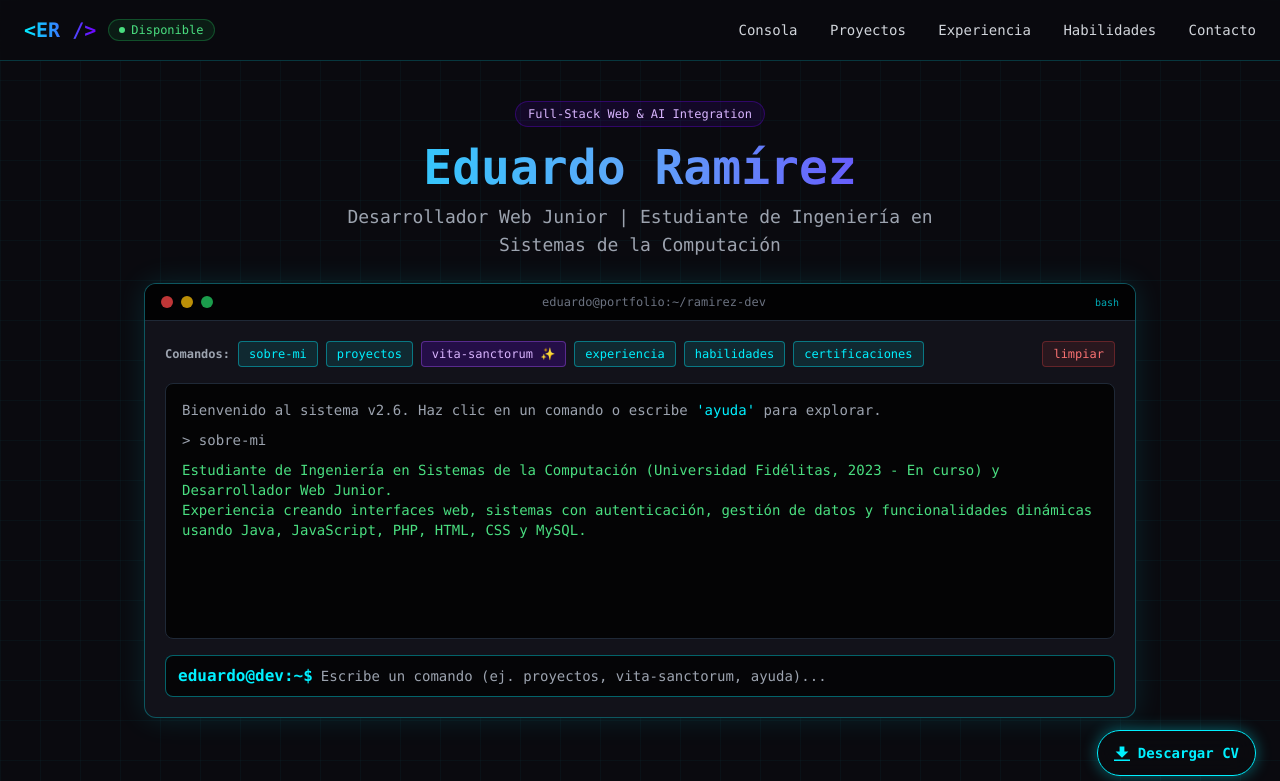
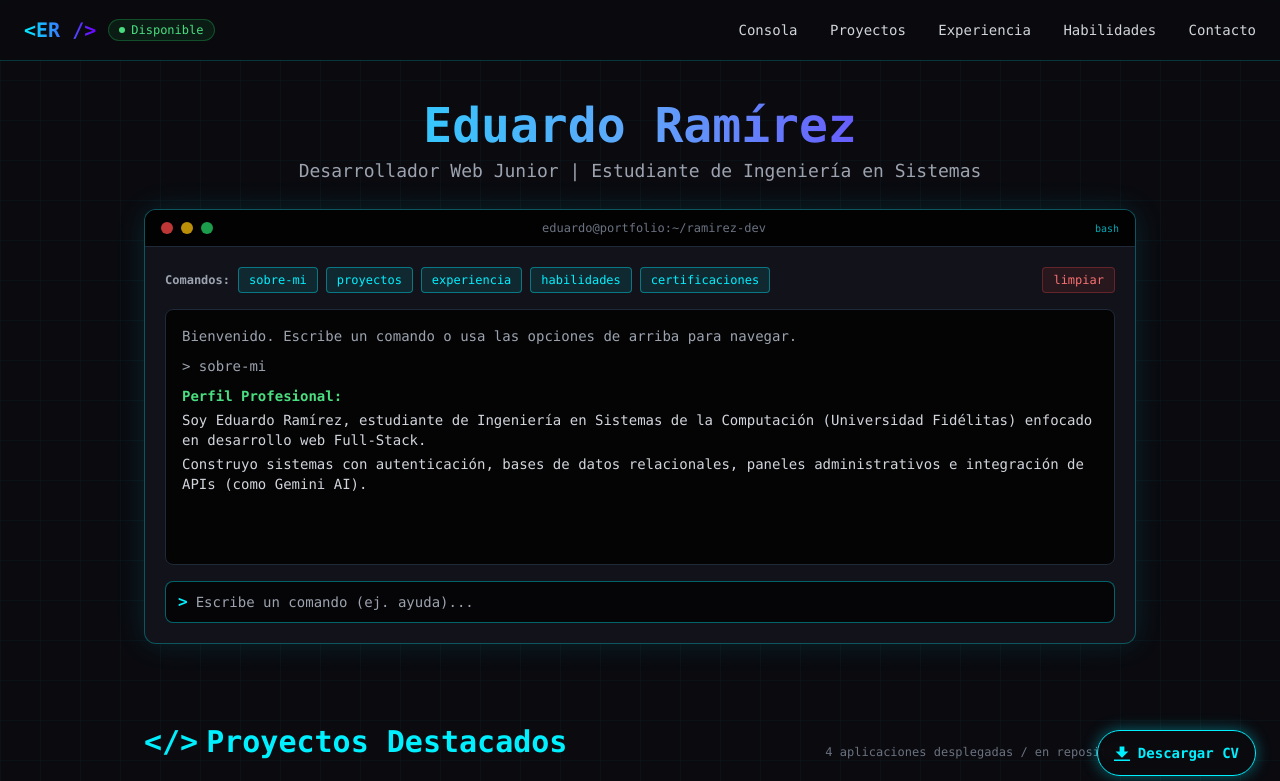
Before and after one commit to Eduardora21/portafolio-eduardo-ramirez, a plain HTML site: page index.html in a window 1280 px wide. Both pictures are taken after a click on the button "sobre-mi". Shown: the top 781 px of the page. Drawn offline with nearby package versions, Linux system fonts and the light colour scheme.

Commit message:
Actualización de index.

```diff
--- a/index.html
+++ b/index.html
@@ -28,14 +28,12 @@
     }
   </script>
   <style>
-    /* Cuadrícula cyber sutil en el fondo */
     .cyber-grid {
       background-size: 40px 40px;
       background-image:
         linear-gradient(to right, rgba(0, 240, 255, 0.03) 1px, transparent 1px),
         linear-gradient(to bottom, rgba(0, 240, 255, 0.03) 1px, transparent 1px);
     }
-    /* Scrollbar personalizada para la terminal */
     #terminal-screen::-webkit-scrollbar {
       width: 6px;
     }
@@ -76,22 +74,18 @@
 
     <!-- SECCIÓN CONSOLA INTERACTIVA -->
     <section id="consola" class="space-y-6">
-      <div class="text-center space-y-3">
-        <div class="inline-block px-3 py-1 rounded-full bg-cyber-purple/10 border border-cyber-purple/30 text-purple-300 text-xs mb-1">
-          Full-Stack Web &amp; AI Integration
-        </div>
+      <div class="text-center space-y-2">
         <h1 class="text-4xl md:text-5xl font-bold text-transparent bg-clip-text bg-gradient-to-r from-cyber-neon via-blue-400 to-cyber-purple">
           Eduardo Ramírez
         </h1>
-        <p class="text-gray-400 text-sm md:text-lg max-w-2xl mx-auto">
-          Desarrollador Web Junior | Estudiante de Ingeniería en Sistemas de la Computación
+        <p class="text-gray-400 text-base md:text-lg">
+          Desarrollador Web Junior | Estudiante de Ingeniería en Sistemas
         </p>
       </div>
 
       <!-- Ventana estilo Terminal -->
       <div class="bg-cyber-card border border-cyber-neon/30 rounded-xl overflow-hidden shadow-[0_0_30px_rgba(0,240,255,0.12)]">
 
-        <!-- Barra superior de ventana -->
         <div class="bg-black/90 px-4 py-2.5 border-b border-gray-800 flex items-center justify-between">
           <div class="flex items-center gap-2">
             <span class="w-3 h-3 rounded-full bg-red-500/80"></span>
@@ -107,7 +101,6 @@
             <span class="text-gray-400 py-1 font-bold">Comandos:</span>
             <button onclick="runCommand('sobre-mi')" class="bg-cyber-neon/10 hover:bg-cyber-neon/25 text-cyber-neon border border-cyber-neon/40 px-2.5 py-1 rounded transition-all">sobre-mi</button>
             <button onclick="runCommand('proyectos')" class="bg-cyber-neon/10 hover:bg-cyber-neon/25 text-cyber-neon border border-cyber-neon/40 px-2.5 py-1 rounded transition-all">proyectos</button>
-            <button onclick="runCommand('vita-sanctorum')" class="bg-cyber-purple/20 hover:bg-cyber-purple/35 text-purple-300 border border-purple-500/40 px-2.5 py-1 rounded transition-all">vita-sanctorum ✨</button>
             <button onclick="runCommand('experiencia')" class="bg-cyber-neon/10 hover:bg-cyber-neon/25 text-cyber-neon border border-cyber-neon/40 px-2.5 py-1 rounded transition-all">experiencia</button>
             <button onclick="runCommand('habilidades')" class="bg-cyber-neon/10 hover:bg-cyber-neon/25 text-cyber-neon border border-cyber-neon/40 px-2.5 py-1 rounded transition-all">habilidades</button>
             <button onclick="runCommand('certificaciones')" class="bg-cyber-neon/10 hover:bg-cyber-neon/25 text-cyber-neon border border-cyber-neon/40 px-2.5 py-1 rounded transition-all">certificaciones</button>
@@ -115,12 +108,12 @@
           </div>
 
           <div id="terminal-screen" class="bg-black/80 border border-gray-800 rounded-lg p-4 text-xs md:text-sm font-mono h-64 overflow-y-auto space-y-2.5 leading-relaxed">
-            <p class="text-gray-400">Bienvenido al sistema v2.6. Haz clic en un comando o escribe <span class="text-cyber-neon">'ayuda'</span> para explorar.</p>
+            <p class="text-gray-400">Bienvenido. Escribe un comando o usa las opciones de arriba para navegar.</p>
           </div>
 
           <div class="flex items-center bg-black/70 border border-cyber-neon/40 focus-within:border-cyber-neon focus-within:shadow-[0_0_10px_rgba(0,240,255,0.2)] rounded-lg px-3 py-2 transition-all">
-            <span class="text-cyber-neon font-bold mr-2">eduardo@dev:~$</span>
-            <input type="text" id="command-input" autocomplete="off" class="bg-transparent text-cyber-text w-full focus:outline-none text-xs md:text-sm" placeholder="Escribe un comando (ej. proyectos, vita-sanctorum, ayuda)...">
+            <span class="text-cyber-neon font-bold mr-2">&gt;</span>
+            <input type="text" id="command-input" autocomplete="off" class="bg-transparent text-cyber-text w-full focus:outline-none text-xs md:text-sm" placeholder="Escribe un comando (ej. ayuda)...">
           </div>
         </div>
       </div>
@@ -142,9 +135,6 @@
           <div>
             <div class="h-48 bg-black/60 overflow-hidden border-b border-gray-800 relative">
               <img src="img/index.png" alt="Vita Sanctorum - Santoral Católico" class="w-full h-full object-cover object-top group-hover:scale-105 transition-transform duration-500">
-              <div class="absolute top-3 right-3 bg-black/80 backdrop-blur-sm border border-cyber-neon/50 text-cyber-neon text-[10px] px-2.5 py-1 rounded-full font-bold">
-                ✨ Destacado
-              </div>
             </div>
             <div class="p-6 space-y-3">
               <div class="flex items-center justify-between gap-2">
@@ -165,7 +155,7 @@
           </div>
           <div class="px-6 pb-6 pt-2 flex items-center justify-between border-t border-gray-800/60 mt-2">
             <a href="https://vita-sanctorum.kesug.com/" target="_blank" class="inline-flex items-center gap-1.5 text-xs text-cyber-neon hover:underline font-bold pt-2">
-              Visitar plataforma en vivo <span>↗</span>
+              Ver sitio web <span>→</span>
             </a>
           </div>
         </div>
@@ -190,7 +180,7 @@
           </div>
           <div class="px-6 pb-6 pt-2 flex items-center justify-between border-t border-gray-800/60 mt-2">
             <a href="https://ramirez-contratista.great-site.net/" target="_blank" class="inline-flex items-center gap-1.5 text-xs text-cyber-neon hover:underline font-bold pt-2">
-              Ver sitio web <span>↗</span>
+              Ver sitio web <span>→</span>
             </a>
           </div>
         </div>
@@ -393,6 +383,119 @@
     <span>Descargar CV</span>
   </a>
 
-  <script src="script.js"></script>
+  <!-- Lógica de Consola Actualizada (Incluida aquí para evitar problemas de caché) -->
+  <script>
+    const terminalScreen = document.getElementById('terminal-screen');
+    const commandInput = document.getElementById('command-input');
+
+    const commandsData = {
+      'ayuda': `
+        <div class="text-gray-300 space-y-1">
+          <p class="text-green-400 font-bold">Comandos disponibles:</p>
+          <p>• <span class="text-cyber-neon">sobre-mi</span>        - Perfil profesional y objetivos</p>
+          <p>• <span class="text-cyber-neon">proyectos</span>       - Listado completo de proyectos desarrollados</p>
+          <p>• <span class="text-cyber-neon">experiencia</span>     - Trayectoria y formación académica</p>
+          <p>• <span class="text-cyber-neon">habilidades</span>     - Stack tecnológico y herramientas</p>
+          <p>• <span class="text-cyber-neon">certificaciones</span> - Credenciales Cisco, Scrum e idiomas</p>
+          <p>• <span class="text-red-400">limpiar</span>         - Limpia la pantalla de la consola</p>
+        </div>
+      `,
+      'sobre-mi': `
+        <div class="text-gray-300 space-y-1">
+          <p class="text-green-400 font-bold">Perfil Profesional:</p>
+          <p>Soy Eduardo Ramírez, estudiante de Ingeniería en Sistemas de la Computación (Universidad Fidélitas) enfocado en desarrollo web Full-Stack.</p>
+          <p>Construyo sistemas con autenticación, bases de datos relacionales, paneles administrativos e integración de APIs (como Gemini AI).</p>
+        </div>
+      `,
+      'proyectos': `
+        <div class="text-gray-300 space-y-1.5">
+          <p class="text-green-400 font-bold">Proyectos Académicos y Personales:</p>
+          <p>1. <span class="text-white font-bold">Vita Sanctorum:</span> Plataforma web del santoral católico con panel administrativo, PHP + MySQL (PDO) e integración de Gemini AI para reflexiones sobre virtudes.</p>
+          <p>2. <span class="text-white font-bold">Sitio Web Contratista:</span> Aplicación web con panel administrativo, carga de imágenes y transacciones en PHP con PDO.</p>
+          <p>3. <span class="text-white font-bold">Dashboard Deportivo - Invictus Quebradas:</span> Sistema web Full-Stack en Node/Express + MySQL, API REST y pizarra táctica.</p>
+          <p>4. <span class="text-white font-bold">English Quest:</span> Plataforma web gamificada para aprendizaje de inglés en niños con PHP + MySQL (PDO).</p>
+        </div>
+      `,
+      'experiencia': `
+        <div class="text-gray-300 space-y-1">
+          <p class="text-green-400 font-bold">Experiencia y Educación:</p>
+          <p>• <span class="text-white font-bold">Pasantía UI/UX - Beta Tech</span> (Oct 2022 - Dic 2022): Prototipos en Penpot y flujos de usuario.</p>
+          <p>• <span class="text-white font-bold">Ing. en Sistemas de la Computación</span> - Universidad Fidélitas (2023 - En curso).</p>
+          <p>• <span class="text-white font-bold">Técnico Medio en Informática</span> - IPEC Santo Domingo (2021 - 2022).</p>
+        </div>
+      `,
+      'habilidades': `
+        <div class="text-gray-300 space-y-1">
+          <p class="text-green-400 font-bold">Stack Tecnológico:</p>
+          <p>• <span class="text-white">Frontend:</span> HTML5, CSS3, JavaScript, Tailwind CSS, Bootstrap.</p>
+          <p>• <span class="text-white">Backend:</span> PHP (PDO), Node.js, Express.js, Java.</p>
+          <p>• <span class="text-white">Datos & Herramientas:</span> MySQL, SQL, Git/GitHub, Docker, APIs REST, Gemini AI, Scrum.</p>
+        </div>
+      `,
+      'certificaciones': `
+        <div class="text-gray-300 space-y-1">
+          <p class="text-green-400 font-bold">Certificaciones e Idiomas:</p>
+          <p>• CCNA: Fundamentos de Conmutación, Enrutamiento y Redes Inalámbricas (Cisco)</p>
+          <p>• Introduction to Networks & Introduction to IoT (Cisco)</p>
+          <p>• Scrum Fundamentals Certified (ScrumStudy)</p>
+          <p>• Idiomas: Español (Nativo) | Inglés (Intermedio B1)</p>
+        </div>
+      `
+    };
+
+    function runCommand(cmd) {
+      const cleanCmd = cmd.trim().toLowerCase();
+      if (!cleanCmd) return;
+
+      if (cleanCmd === 'limpiar' || cleanCmd === 'clear') {
+        terminalScreen.innerHTML = '<p class="text-gray-400">Bienvenido. Escribe un comando o usa las opciones de arriba para navegar.</p>';
+        return;
+      }
+
+      const userLine = document.createElement('div');
+      userLine.innerHTML = `<span class="text-gray-400">&gt; ${cleanCmd}</span>`;
+      terminalScreen.appendChild(userLine);
+
+      const responseLine = document.createElement('div');
+      if (commandsData[cleanCmd]) {
+        responseLine.innerHTML = commandsData[cleanCmd];
+      } else {
+        responseLine.innerHTML = `<p class="text-red-400">Comando no reconocido: '${cleanCmd}'. Escribe <span class="text-cyber-neon">'ayuda'</span> para ver la lista.</p>`;
+      }
+
+      terminalScreen.appendChild(responseLine);
+      terminalScreen.scrollTop = terminalScreen.scrollHeight;
+    }
+
+    if (commandInput) {
+      commandInput.addEventListener('keydown', function (e) {
+        if (e.key === 'Enter') {
+          runCommand(commandInput.value);
+          commandInput.value = '';
+        }
+      });
+    }
+
+    const contactForm = document.getElementById('contact-form');
+    const formStatus = document.getElementById('form-status');
+
+    if (contactForm) {
+      contactForm.addEventListener('submit', function (e) {
+        e.preventDefault();
+        const name = this.name.value;
+        const email = this.email.value;
+        const message = this.message.value;
+
+        const subject = encodeURIComponent(`Contacto Portafolio - ${name}`);
+        const body = encodeURIComponent(`Nombre: ${name}\nCorreo: ${email}\n\nMensaje:\n${message}`);
+
+        formStatus.textContent = 'Abriendo cliente de correo...';
+        formStatus.className = 'text-xs text-center font-bold text-cyber-neon block';
+
+        window.location.href = `mailto:ramirezreynosae@gmail.com?subject=${subject}&body=${body}`;
+        this.reset();
+      });
+    }
+  </script>
 </body>
 </html>
```
